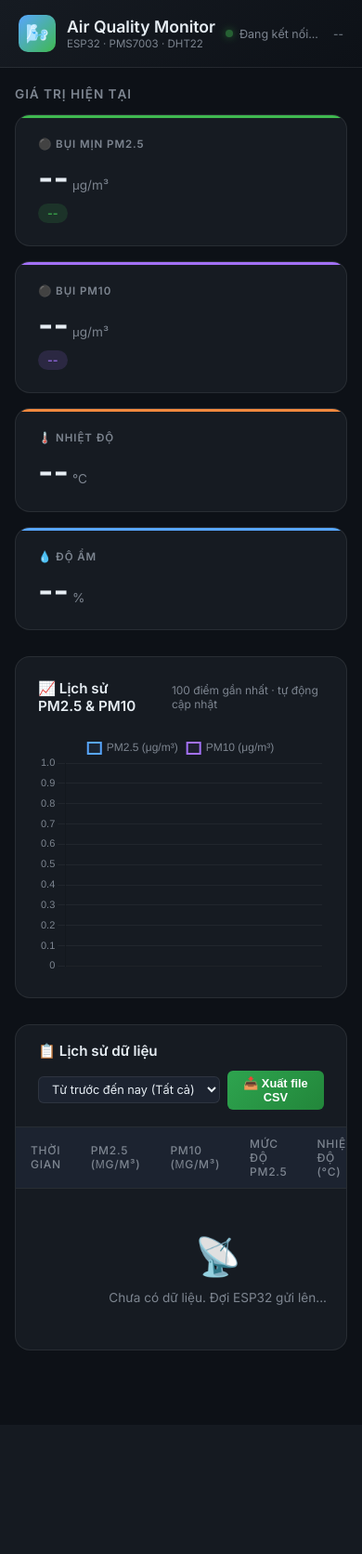
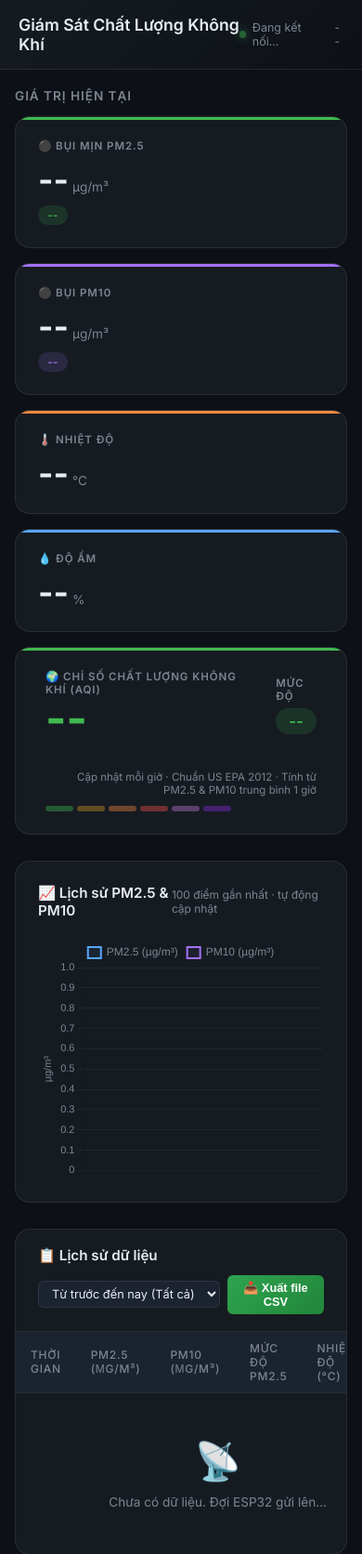
Before and after one commit to caovankhai016/air-quality-dashboard, a Flask app: page / in a window 390 px wide. Shown: the top 1672 px of the page at 93% size. Before the commit the page ends 1453 px from the top, so only its background shows below. Run offline with Flask 3, Linux system fonts and the light colour scheme; data that the repository does not hold is empty.

Commit message:
feat: them AQI, sua don vi µg/m³, cap nhat giao dien tieng Viet

```diff
--- a/app.py
+++ b/app.py
@@ -61,12 +61,14 @@ def receive_data():
         temp     = float(data.get("temp", 0))
         humidity = float(data.get("humidity", 0))
         relay_on = 1 if data.get("relay_on", False) else 0
+        aqi      = int(data.get("aqi", 0))
     else:  # GET — Railway proxy chuyển POST→GET
         pm25     = float(request.args.get("pm25", 0))
         pm10     = float(request.args.get("pm10", 0))
         temp     = float(request.args.get("temp", 0))
         humidity = float(request.args.get("humidity", 0))
         relay_on = 1 if request.args.get("relay_on", "false").lower() == "true" else 0
+        aqi      = int(request.args.get("aqi", 0))
 
     VN_TZ = timezone(timedelta(hours=7))
     timestamp = datetime.now(VN_TZ).strftime("%Y-%m-%d %H:%M:%S")
@@ -78,7 +80,8 @@ def receive_data():
             "pm10": pm10,
             "temp": temp,
             "humidity": humidity,
-            "relay_on": relay_on
+            "relay_on": relay_on,
+            "aqi": aqi
         })
         print(f"[DATA] SAVED: {timestamp} | PM2.5={pm25} | PM10={pm10} | Temp={temp} | Humi={humidity} | Relay={relay_on}")
         return jsonify({"status": "ok", "timestamp": timestamp}), 200
@@ -156,7 +159,7 @@ def export_data():
     writer = csv.writer(output)
 
     # Ghi tiêu đề các cột
-    writer.writerow(["Thời gian", "PM2.5 (µg/m³)", "PM10 (µg/m³)", "Nhiệt độ (°C)", "Độ ẩm (%)"])
+    writer.writerow(["Thời gian", "PM2.5 (µg/m³)", "PM10 (µg/m³)", "AQI", "Nhiệt độ (°C)", "Độ ẩm (%)"])
 
     # Ghi dữ liệu từng dòng
     for r in records:
@@ -164,6 +167,7 @@ def export_data():
             r.get("timestamp"),
             f"{float(r.get('pm25', 0)):.1f}",
             f"{float(r.get('pm10', 0)):.1f}",
+            int(r.get('aqi', 0)),
             f"{float(r.get('temp', 0)):.1f}",
             f"{float(r.get('humidity', 0)):.1f}"
         ])
--- a/templates/index.html
+++ b/templates/index.html
@@ -3,7 +3,7 @@
 <head>
   <meta charset="UTF-8" />
   <meta name="viewport" content="width=device-width, initial-scale=1.0" />
-  <title>Air Quality Monitor — Dashboard</title>
+  <title>Giám Sát Chất Lượng Không Khí — Dashboard</title>
   <meta name="description" content="Hệ thống giám sát chất lượng không khí real-time với ESP32 và PMS7003" />
 
   <!-- Google Fonts -->
@@ -26,7 +26,7 @@
       --text-muted: #7d8590;
       --accent:     #58a6ff;
 
-      /* AQI colours */
+      /* Màu sắc theo mức AQI */
       --aqi-good:       #3fb950;
       --aqi-moderate:   #d29922;
       --aqi-sensitive:  #f0883e;
@@ -127,7 +127,7 @@
       display: grid;
       grid-template-columns: repeat(auto-fit, minmax(220px, 1fr));
       gap: 16px;
-      margin-bottom: 28px;
+      margin-bottom: 16px;
     }
 
     .card {
@@ -184,15 +184,106 @@
       display: inline-block;
     }
 
-    /* AQI badge styles */
-    .aqi-good      { background: rgba(63,185,80,.15); color: var(--aqi-good); }
+    /* Màu badge AQI */
+    .aqi-good      { background: rgba(63,185,80,.15);  color: var(--aqi-good); }
     .aqi-moderate  { background: rgba(210,153,34,.15); color: var(--aqi-moderate); }
     .aqi-sensitive { background: rgba(240,136,62,.15); color: var(--aqi-sensitive); }
     .aqi-unhealthy { background: rgba(248,81,73,.15);  color: var(--aqi-unhealthy); }
     .aqi-very      { background: rgba(198,120,221,.15);color: var(--aqi-very); }
     .aqi-hazardous { background: rgba(139,43,226,.15); color: var(--aqi-hazardous); }
 
-    /* ── CHART SECTION ───────────────────────────────────────────────────── */
+    /* ── CARD AQI TỔNG HỢP (Full-width) ─────────────────────────────────── */
+    .aqi-full-card {
+      background: var(--bg-card);
+      border: 1px solid var(--border);
+      border-radius: 16px;
+      padding: 24px 32px;
+      margin-bottom: 28px;
+      display: flex;
+      align-items: center;
+      gap: 32px;
+      position: relative;
+      overflow: hidden;
+      transition: border-color 0.3s;
+    }
+
+    .aqi-full-card::before {
+      content: '';
+      position: absolute;
+      top: 0; left: 0; right: 0;
+      height: 3px;
+      border-radius: 16px 16px 0 0;
+      background: var(--aqi-accent, var(--aqi-good));
+      transition: background 0.4s;
+    }
+
+    .aqi-full-left {
+      display: flex;
+      align-items: center;
+      gap: 28px;
+      flex: 1;
+    }
+
+    .aqi-number-display {
+      font-size: 4rem;
+      font-weight: 800;
+      line-height: 1;
+      transition: color 0.4s;
+      min-width: 100px;
+    }
+
+    .aqi-info { display: flex; flex-direction: column; gap: 6px; }
+
+    .aqi-label-text {
+      font-size: 0.72rem;
+      font-weight: 600;
+      text-transform: uppercase;
+      letter-spacing: 0.08em;
+      color: var(--text-muted);
+    }
+
+    .aqi-category-badge {
+      font-size: 1.05rem;
+      font-weight: 600;
+      padding: 4px 14px;
+      border-radius: 20px;
+      display: inline-block;
+      transition: background 0.4s, color 0.4s;
+    }
+
+    .aqi-full-right {
+      display: flex;
+      flex-direction: column;
+      align-items: flex-end;
+      gap: 10px;
+    }
+
+    .aqi-note {
+      font-size: 0.72rem;
+      color: var(--text-muted);
+      text-align: right;
+    }
+
+    .aqi-scale-bar {
+      display: flex;
+      gap: 4px;
+      align-items: center;
+    }
+
+    .aqi-scale-seg {
+      height: 6px;
+      width: 30px;
+      border-radius: 3px;
+      opacity: 0.4;
+      transition: opacity 0.3s, transform 0.3s;
+    }
+
+    .aqi-scale-seg.active {
+      opacity: 1;
+      transform: scaleY(1.8);
+    }
+
+    /* ── PHẦN BIỂU ĐỒ ───────────────────────────────────────────────────── */
     .section-title {
       font-size: 0.85rem;
       font-weight: 600;
@@ -224,7 +315,7 @@
 
     .chart-wrapper { position: relative; height: 260px; }
 
-    /* ── TABLE ───────────────────────────────────────────────────────────── */
+    /* ── BẢNG DỮ LIỆU ───────────────────────────────────────────────────── */
     .table-card {
       background: var(--bg-card);
       border: 1px solid var(--border);
@@ -263,9 +354,7 @@
       transition: border-color 0.2s;
     }
 
-    .select-range:focus {
-      border-color: var(--accent);
-    }
+    .select-range:focus { border-color: var(--accent); }
 
     .btn-export {
       background: linear-gradient(135deg, #2ea44f 0%, #22863a 100%);
@@ -283,14 +372,8 @@
       transition: opacity 0.2s, transform 0.1s;
     }
 
-    .btn-export:hover {
-      opacity: 0.9;
-      transform: translateY(-1px);
-    }
-
-    .btn-export:active {
-      transform: translateY(0);
-    }
+    .btn-export:hover  { opacity: 0.9; transform: translateY(-1px); }
+    .btn-export:active { transform: translateY(0); }
 
     table {
       width: 100%;
@@ -318,10 +401,7 @@
     tbody tr:last-child { border-bottom: none; }
     tbody tr:hover { background: var(--bg-card2); }
 
-    tbody td {
-      padding: 11px 16px;
-      color: var(--text-main);
-    }
+    tbody td { padding: 11px 16px; color: var(--text-main); }
 
     .td-pm25 { font-weight: 600; }
 
@@ -332,7 +412,7 @@
       border-radius: 20px;
     }
 
-    /* ── EMPTY STATE ─────────────────────────────────────────────────────── */
+    /* ── TRẠNG THÁI TRỐNG ────────────────────────────────────────────────── */
     .empty {
       text-align: center;
       padding: 48px 0;
@@ -347,6 +427,9 @@
       header { padding: 16px 20px; }
       main   { padding: 20px 16px; }
       .card-value { font-size: 2.2rem; }
+      .aqi-full-card { flex-direction: column; align-items: flex-start; }
+      .aqi-full-right { align-items: flex-start; }
+      .aqi-number-display { font-size: 3rem; }
     }
   </style>
 </head>
@@ -355,11 +438,7 @@
 <!-- ── HEADER ──────────────────────────────────────────────────────────────── -->
 <header>
   <div class="logo">
-    <div class="logo-icon">🌬️</div>
-    <div>
-      <h1>Air Quality Monitor</h1>
-      <p>ESP32 · PMS7003 · DHT22</p>
-    </div>
+    <h1>Giám Sát Chất Lượng Không Khí</h1>
   </div>
   <div class="header-right">
     <div id="status-dot"><div class="dot" id="dot"></div><span id="status-text">Đang kết nối...</span></div>
@@ -367,22 +446,22 @@
   </div>
 </header>
 
-<!-- ── MAIN ────────────────────────────────────────────────────────────────── -->
+<!-- ── NỘI DUNG CHÍNH ──────────────────────────────────────────────────────── -->
 <main>
 
-  <!-- Metric Cards -->
+  <!-- Thẻ số liệu hiện tại -->
   <p class="section-title">Giá trị hiện tại</p>
   <div class="cards-grid">
 
     <div class="card" id="card-pm25" style="--card-accent: var(--aqi-good);">
       <div class="card-label">⚫ Bụi mịn PM2.5</div>
-      <div class="card-value" id="val-pm25">--<span class="card-unit">μg/m³</span></div>
+      <div class="card-value" id="val-pm25">--<span class="card-unit">µg/m³</span></div>
       <div class="card-sub aqi-good" id="aqi-badge">--</div>
     </div>
 
     <div class="card" id="card-pm10" style="--card-accent: #a371f7;">
       <div class="card-label">⚫ Bụi PM10</div>
-      <div class="card-value" id="val-pm10">--<span class="card-unit">μg/m³</span></div>
+      <div class="card-value" id="val-pm10">--<span class="card-unit">µg/m³</span></div>
       <div class="card-sub" id="pm10-badge" style="background:rgba(163,113,247,.15);color:#a371f7;">--</div>
     </div>
 
@@ -399,10 +478,35 @@
 
   </div>
 
-  <!-- PM2.5 + PM10 Charts -->
+  <!-- Thẻ AQI tổng hợp -->
+  <div class="aqi-full-card" id="aqi-full-card">
+    <div class="aqi-full-left">
+      <div>
+        <div class="aqi-label-text">🌍 Chỉ số chất lượng không khí (AQI)</div>
+        <div class="aqi-number-display" id="val-aqi" style="color: var(--aqi-good);">--</div>
+      </div>
+      <div class="aqi-info">
+        <div class="aqi-label-text">Mức độ</div>
+        <div class="aqi-category-badge aqi-good" id="aqi-category-badge">--</div>
+      </div>
+    </div>
+    <div class="aqi-full-right">
+      <div class="aqi-note">Cập nhật mỗi giờ · Chuẩn US EPA 2012 · Tính từ PM2.5 & PM10 trung bình 1 giờ</div>
+      <div class="aqi-scale-bar" id="aqi-scale-bar">
+        <div class="aqi-scale-seg" style="background:#3fb950;" title="Tốt (0–50)"></div>
+        <div class="aqi-scale-seg" style="background:#d29922;" title="Trung bình (51–100)"></div>
+        <div class="aqi-scale-seg" style="background:#f0883e;" title="Kém (101–150)"></div>
+        <div class="aqi-scale-seg" style="background:#f85149;" title="Xấu (151–200)"></div>
+        <div class="aqi-scale-seg" style="background:#c678dd;" title="Rất xấu (201–300)"></div>
+        <div class="aqi-scale-seg" style="background:#8b2be2;" title="Nguy hại (301–500)"></div>
+      </div>
+    </div>
+  </div>
+
+  <!-- Biểu đồ PM2.5 & PM10 -->
   <div class="chart-card">
     <div class="chart-header">
-      <span class="chart-title">📈 Lịch sử PM2.5 & PM10</span>
+      <span class="chart-title">📈 Lịch sử PM2.5 & PM10</span>
       <span style="font-size:0.75rem;color:var(--text-muted);">100 điểm gần nhất · tự động cập nhật</span>
     </div>
     <div class="chart-wrapper">
@@ -410,7 +514,7 @@
     </div>
   </div>
 
-  <!-- Data Table -->
+  <!-- Bảng lịch sử -->
   <div class="table-card">
     <div class="table-header">
       <span>📋 Lịch sử dữ liệu</span>
@@ -428,8 +532,8 @@
       <thead>
         <tr>
           <th>Thời gian</th>
-          <th>PM2.5 (μg/m³)</th>
-          <th>PM10 (μg/m³)</th>
+          <th>PM2.5 (µg/m³)</th>
+          <th>PM10 (µg/m³)</th>
           <th>Mức độ PM2.5</th>
           <th>Nhiệt độ (°C)</th>
           <th>Độ ẩm (%)</th>
@@ -444,21 +548,37 @@
 </main>
 
 <script>
-// ── CẤU HÌNH AQI ────────────────────────────────────────────────────────────
+// ── MỨC ĐỘ THEO NỒNG ĐỘ PM2.5 (µg/m³) ──────────────────────────────────────
+// Dùng cho badge trên card PM2.5 và cột "Mức độ PM2.5" trong bảng
 const AQI_LEVELS = [
-  { max: 12,    label: "Tốt",              cls: "aqi-good",      color: "#3fb950" },
-  { max: 35.4,  label: "Trung bình",       cls: "aqi-moderate",  color: "#d29922" },
-  { max: 55.4,  label: "Nhạy cảm",         cls: "aqi-sensitive", color: "#f0883e" },
-  { max: 150.4, label: "Không tốt",        cls: "aqi-unhealthy", color: "#f85149" },
-  { max: 250.4, label: "Rất không tốt",   cls: "aqi-very",      color: "#c678dd" },
-  { max: Infinity, label: "Nguy hiểm",    cls: "aqi-hazardous", color: "#8b2be2" },
+  { max: 12,       label: "Tốt",        cls: "aqi-good",      color: "#3fb950" },
+  { max: 35.4,     label: "Trung bình", cls: "aqi-moderate",  color: "#d29922" },
+  { max: 55.4,     label: "Kém",        cls: "aqi-sensitive", color: "#f0883e" },
+  { max: 150.4,    label: "Xấu",        cls: "aqi-unhealthy", color: "#f85149" },
+  { max: 250.4,    label: "Rất xấu",    cls: "aqi-very",      color: "#c678dd" },
+  { max: Infinity, label: "Nguy hại",   cls: "aqi-hazardous", color: "#8b2be2" },
+];
+
+// ── MỨC ĐỘ THEO CHỈ SỐ AQI (0–500) ─────────────────────────────────────────
+// Dùng cho card AQI tổng hợp (giá trị tính từ firmware ESP32)
+const AQI_VALUE_LEVELS = [
+  { max: 50,  label: "Tốt",        cls: "aqi-good",      color: "#3fb950", segIdx: 0 },
+  { max: 100, label: "Trung bình", cls: "aqi-moderate",  color: "#d29922", segIdx: 1 },
+  { max: 150, label: "Kém",        cls: "aqi-sensitive", color: "#f0883e", segIdx: 2 },
+  { max: 200, label: "Xấu",        cls: "aqi-unhealthy", color: "#f85149", segIdx: 3 },
+  { max: 300, label: "Rất xấu",    cls: "aqi-very",      color: "#c678dd", segIdx: 4 },
+  { max: 500, label: "Nguy hại",   cls: "aqi-hazardous", color: "#8b2be2", segIdx: 5 },
 ];
 
 function getAQI(pm25) {
   return AQI_LEVELS.find(l => pm25 <= l.max) || AQI_LEVELS.at(-1);
 }
 
-// ── KHỞI TẠO CHART ──────────────────────────────────────────────────────────
+function getAQICategory(aqiValue) {
+  return AQI_VALUE_LEVELS.find(l => aqiValue <= l.max) || AQI_VALUE_LEVELS.at(-1);
+}
+
+// ── KHỞI TẠO BIỂU ĐỒ ───────────────────────────────────────────────────────
 const ctx = document.getElementById("pm25Chart").getContext("2d");
 const chart = new Chart(ctx, {
   type: "line",
@@ -466,7 +586,7 @@ const chart = new Chart(ctx, {
     labels: [],
     datasets: [
       {
-        label: "PM2.5 (μg/m³)",
+        label: "PM2.5 (µg/m³)",
         data: [],
         borderColor: "#58a6ff",
         backgroundColor: "rgba(88,166,255,0.08)",
@@ -478,7 +598,7 @@ const chart = new Chart(ctx, {
         yAxisID: "y",
       },
       {
-        label: "PM10 (μg/m³)",
+        label: "PM10 (µg/m³)",
         data: [],
         borderColor: "#a371f7",
         backgroundColor: "rgba(163,113,247,0.06)",
@@ -506,41 +626,52 @@ const chart = new Chart(ctx, {
         titleColor: "#7d8590",
         bodyColor: "#e6edf3",
         callbacks: {
-          label: ctx => ` ${ctx.dataset.label}: ${ctx.parsed.y.toFixed(1)} μg/m³`
+          label: ctx => ` ${ctx.dataset.label}: ${ctx.parsed.y.toFixed(1)} µg/m³`
         }
       }
     },
     scales: {
       x: {
         ticks: { color: "#7d8590", maxTicksLimit: 8, font: { size: 11 } },
-        grid: { color: "rgba(255,255,255,0.05)" }
+        grid:  { color: "rgba(255,255,255,0.05)" }
       },
       y: {
         ticks: { color: "#7d8590", font: { size: 11 } },
-        grid: { color: "rgba(255,255,255,0.05)" },
+        grid:  { color: "rgba(255,255,255,0.05)" },
+        title: {
+          display: true,
+          text: "µg/m³",
+          color: "#7d8590",
+          font: { size: 11 }
+        },
         min: 0,
       }
     }
   }
 });
 
-// ── CẬP NHẬT UI ─────────────────────────────────────────────────────────────
+// ── CẬP NHẬT GIAO DIỆN ──────────────────────────────────────────────────────
 function updateLatest(data) {
-  const pm25 = parseFloat(data.pm25);
-  const pm10 = parseFloat(data.pm10 || 0);
-  const aqi  = getAQI(pm25);
+  const pm25   = parseFloat(data.pm25);
+  const pm10   = parseFloat(data.pm10 || 0);
+  const aqiVal = parseInt(data.aqi || 0);
+  const aqi    = getAQI(pm25);
 
   // Card PM2.5
   document.getElementById("val-pm25").innerHTML =
-    `${pm25.toFixed(1)}<span class="card-unit">μg/m³</span>`;
+    `${pm25.toFixed(1)}<span class="card-unit">µg/m³</span>`;
   document.getElementById("aqi-badge").textContent = aqi.label;
   document.getElementById("aqi-badge").className   = `card-sub ${aqi.cls}`;
   document.getElementById("card-pm25").style.setProperty("--card-accent", aqi.color);
 
   // Card PM10
   document.getElementById("val-pm10").innerHTML =
-    `${pm10.toFixed(1)}<span class="card-unit">μg/m³</span>`;
-  const pm10Label = pm10 <= 54 ? "Tốt" : pm10 <= 154 ? "Trung bình" : pm10 <= 254 ? "Không tốt" : "Nguy hiểm";
+    `${pm10.toFixed(1)}<span class="card-unit">µg/m³</span>`;
+  const pm10Label = pm10 <= 54  ? "Tốt"
+                  : pm10 <= 154 ? "Trung bình"
+                  : pm10 <= 254 ? "Kém"
+                  : pm10 <= 354 ? "Xấu"
+                  : "Rất xấu";
   document.getElementById("pm10-badge").textContent = pm10Label;
 
   // Card nhiệt độ & độ ẩm
@@ -549,18 +680,42 @@ function updateLatest(data) {
   document.getElementById("val-humi").innerHTML =
     `${parseFloat(data.humidity).toFixed(1)}<span class="card-unit">%</span>`;
 
-  // Status bar
-  const dot = document.getElementById("dot");
-  dot.className = "dot";
+  // Card AQI tổng hợp
+  if (aqiVal > 0) {
+    const cat = getAQICategory(aqiVal);
+    const numEl = document.getElementById("val-aqi");
+    numEl.textContent = aqiVal;
+    numEl.style.color = cat.color;
+
+    const badge = document.getElementById("aqi-category-badge");
+    badge.textContent = cat.label;
+    badge.className   = `aqi-category-badge ${cat.cls}`;
+
+    document.getElementById("aqi-full-card")
+            .style.setProperty("--aqi-accent", cat.color);
+
+    // Highlight thanh thang đo
+    document.querySelectorAll(".aqi-scale-seg")
+            .forEach((s, i) => s.classList.toggle("active", i === cat.segIdx));
+  } else {
+    document.getElementById("val-aqi").textContent   = "--";
+    document.getElementById("val-aqi").style.color   = "var(--text-muted)";
+    document.getElementById("aqi-category-badge").textContent = "Chưa có (cần ≥ 1 giờ hoạt động)";
+    document.getElementById("aqi-category-badge").className   = "aqi-category-badge aqi-good";
+    document.querySelectorAll(".aqi-scale-seg")
+            .forEach(s => s.classList.remove("active"));
+  }
+
+  // Thanh trạng thái
+  document.getElementById("dot").className = "dot";
   document.getElementById("status-text").textContent = "Đang hoạt động";
-  document.getElementById("last-update").textContent =
-    "Cập nhật: " + data.timestamp;
+  document.getElementById("last-update").textContent = "Cập nhật: " + data.timestamp;
 }
 
 function updateChart(history) {
-  chart.data.labels              = history.map(r => r.timestamp.slice(11, 16)); // HH:MM
-  chart.data.datasets[0].data   = history.map(r => parseFloat(r.pm25));
-  chart.data.datasets[1].data   = history.map(r => parseFloat(r.pm10 || 0));
+  chart.data.labels            = history.map(r => r.timestamp.slice(11, 16)); // HH:MM
+  chart.data.datasets[0].data = history.map(r => parseFloat(r.pm25));
+  chart.data.datasets[1].data = history.map(r => parseFloat(r.pm10 || 0));
   chart.update();
 }
 
@@ -568,11 +723,11 @@ function updateTable(history) {
   const tbody = document.getElementById("table-body");
   if (!history.length) return;
 
-  // Hiển thị mới nhất trước
+  // Hiển thị mới nhất trước, tối đa 50 dòng
   const rows = [...history].reverse().slice(0, 50);
   tbody.innerHTML = rows.map(r => {
-    const aqi  = getAQI(parseFloat(r.pm25));
-    const pm10 = parseFloat(r.pm10 || 0);
+    const aqi    = getAQI(parseFloat(r.pm25));
+    const pm10   = parseFloat(r.pm10 || 0);
     return `<tr>
       <td>${r.timestamp}</td>
       <td class="td-pm25" style="color:${aqi.color}">${parseFloat(r.pm25).toFixed(1)}</td>
@@ -584,7 +739,7 @@ function updateTable(history) {
   }).join("");
 }
 
-// ── FETCH DỮ LIỆU TỪ BACKEND ────────────────────────────────────────────────
+// ── LẤY DỮ LIỆU TỪ BACKEND ──────────────────────────────────────────────────
 async function fetchData() {
   try {
     const [latestRes, historyRes] = await Promise.all([
@@ -604,10 +759,9 @@ async function fetchData() {
     }
 
   } catch (err) {
-    // Mất kết nối với backend
     document.getElementById("dot").className = "dot offline";
     document.getElementById("status-text").textContent = "Mất kết nối";
-    console.error("Fetch error:", err);
+    console.error("Lỗi kết nối:", err);
   }
 }
 
@@ -617,7 +771,7 @@ function triggerExport() {
   window.location.href = `/api/export?range=${range}`;
 }
 
-// ── TỰ ĐỘNG CẬP NHẬT MỖI 15 GIÂY (khớp với chu kỳ ESP32) ──────────────────
+// ── TỰ ĐỘNG CẬP NHẬT MỖI 15 GIÂY (khớp chu kỳ ESP32) ───────────────────────
 fetchData();
 setInterval(fetchData, 15000);
 </script>
```
